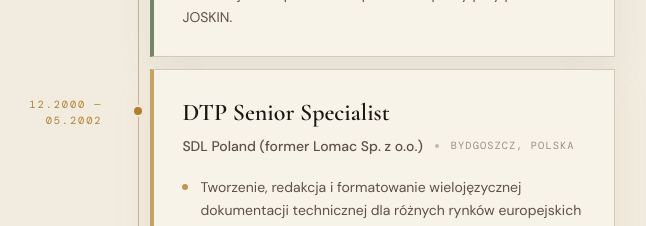
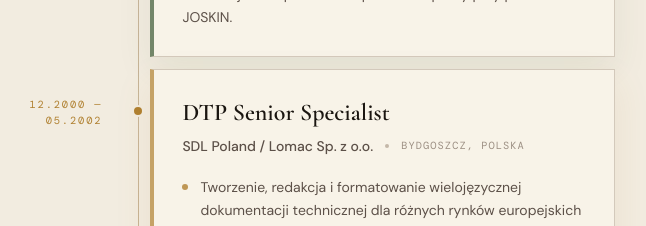
Before and after one commit to maryooshek/mariusz-grabowski, a React (Vite) app: page / in a window 1280 px wide. Shown: the part 8600-8826 px from the top of the page, without its empty margins (617-1263 px from the left). Built offline with nearby package versions, Linux system fonts and the light colour scheme.

Commit message:
poprawki4

```diff
--- a/src/components/Experience.tsx
+++ b/src/components/Experience.tsx
@@ -25,7 +25,7 @@ export default function Experience() {
   const isInView = useInView(ref, { once: true, margin: '-60px' })
 
   return (
-    <section id="doswiadczenie" ref={ref} className="relative py-24 md:py-32 bg-paper section-seam overflow-hidden">
+    <section id="doswiadczenie" ref={ref} className="relative py-24 md:py-32 bg-paper section-seam">
       <div className="max-w-7xl mx-auto px-8 lg:px-12">
         <motion.div
           initial={{ opacity: 0, y: 20 }}
--- a/src/data/index.ts
+++ b/src/data/index.ts
@@ -239,7 +239,7 @@ export const experienceData = [
   {
     period: '12.2000 — 05.2002',
     role: 'DTP Senior Specialist',
-    company: 'SDL Poland (former Lomac Sp. z o.o.)',
+    company: 'SDL Poland / Lomac Sp. z o.o.',
     location: 'Bydgoszcz, Polska',
     highlights: [
       'Tworzenie, redakcja i formatowanie wielojęzycznej dokumentacji technicznej dla różnych rynków europejskich',
```
